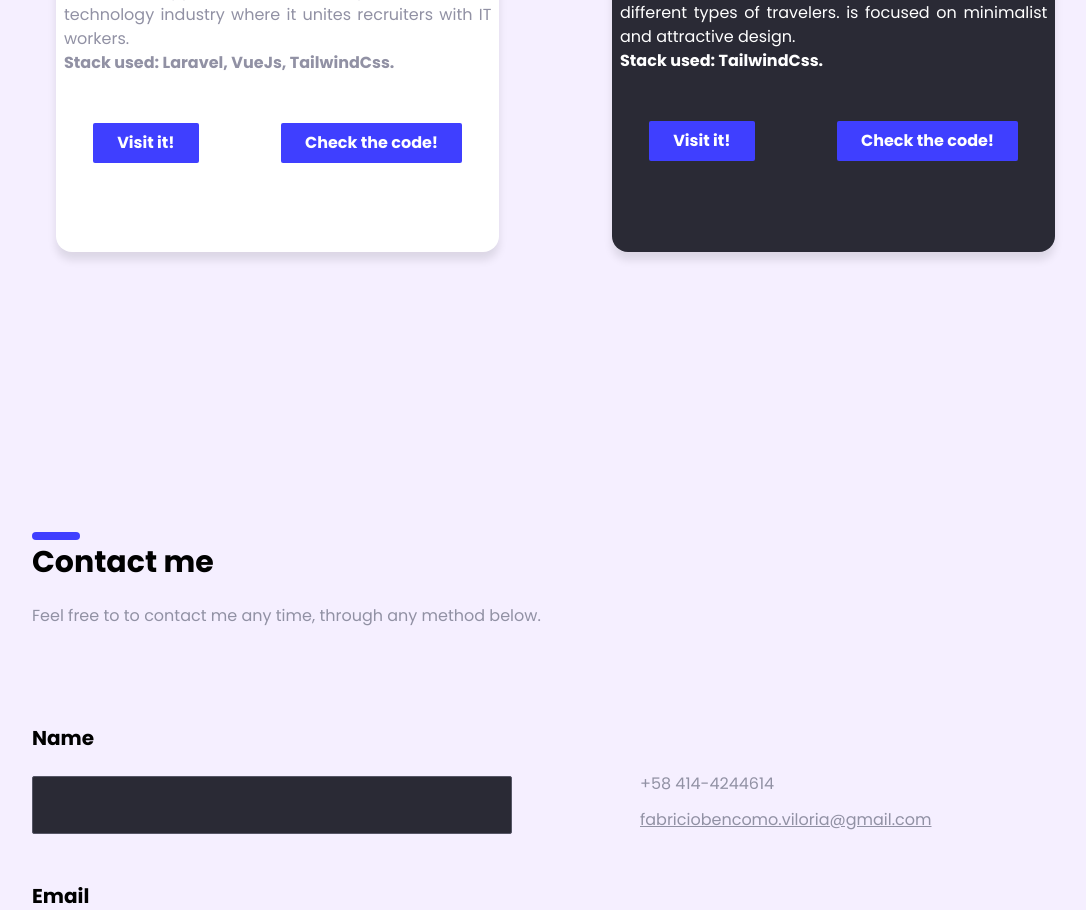
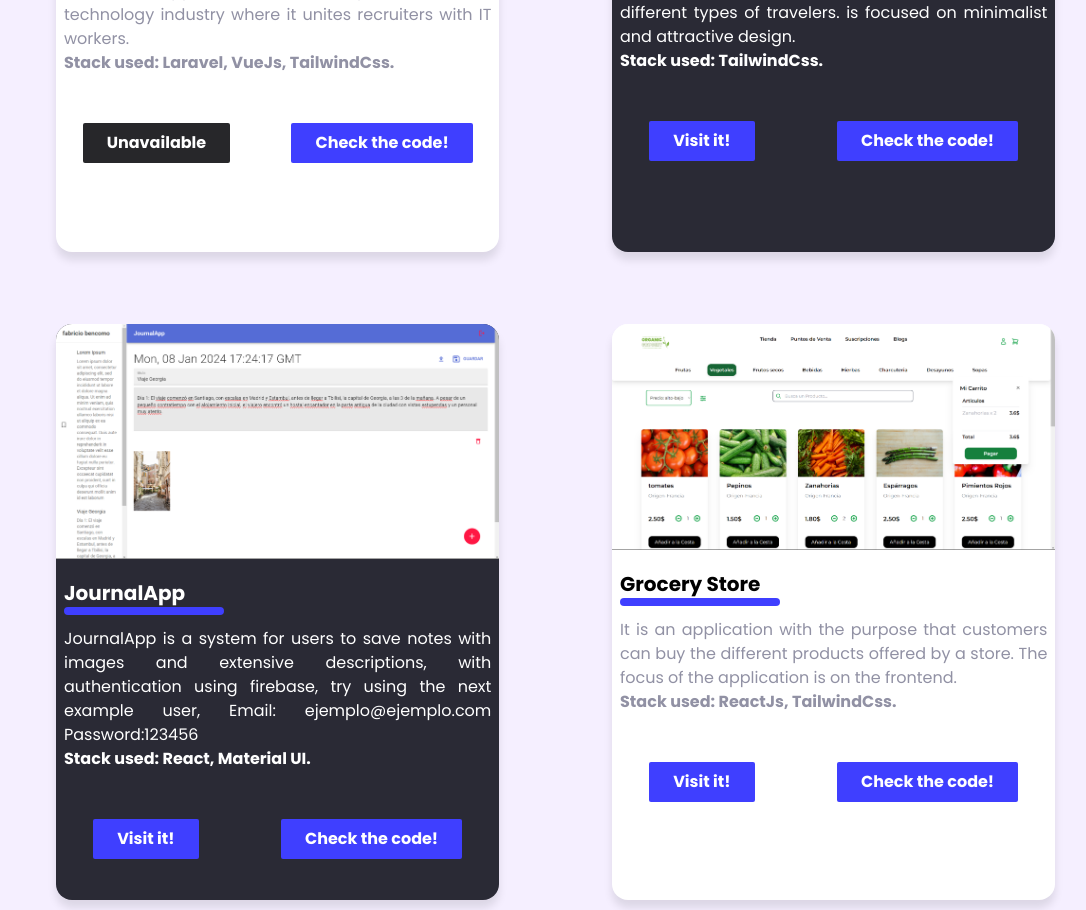
Before and after one commit to fabriciobencomo/Portfolio_2.0, a Vue app: page / in a window 1280 px wide. Shown: the part 4380-5290 px from the top of the page, without its empty margins (64-1150 px from the left). Built offline with nearby package versions, Linux system fonts and the light colour scheme.

Commit message:
nuevos proyectos

```diff
--- a/src/components/Project.vue
+++ b/src/components/Project.vue
@@ -14,7 +14,7 @@
                         <p class="text-white text-justify mt-3">It is a social network that allows its users to share their recipes with the world .What are you waiting for? learn a new recipe or share yours.
                         <br><span class="font-bold">Stack used: Laravel, Bootstrap, Javascript.</span></p>
                         <div class="mt-12 mb-8 flex justify-around space-x-6">
-                            <a href="http://calm-reaches-90714.herokuapp.com" disbabled target="_blank"><button class="px-6 py-2 bg-theme font-bold rounded-sm text-white">Visit it!</button></a>
+                            <a href="#"><button class="px-6 py-2 bg-zinc-800 font-bold rounded-sm text-white cursor-not-allowed">Unavailable</button></a>
                             <a href="https://github.com/fabriciobencomo/ShareRecipes" target="_blank"><button class="px-6 py-2 bg-theme font-bold rounded-sm text-white">Check the code! </button></a>
                         </div>
                     </div>
@@ -42,7 +42,7 @@
                        <p class="text-secondary text-justify mt-3">It is a web application focused on job offers in the technology industry where it unites recruiters with IT workers.
                         <br><span class="font-bold">Stack used: Laravel, VueJs, TailwindCss.</span></p>
                         <div class="mt-12 mb-8 flex justify-around space-x-6">
-                            <a href="http://blooming-hollows-23519.herokuapp.com" disbabled target="_blank"><button class="px-6 py-2 bg-theme font-bold rounded-sm text-white">Visit it!</button></a>
+                            <a><button class="px-6 py-2 bg-zinc-800 font-bold rounded-sm text-white cursor-not-allowed">Unavailable</button></a>
                             <a href="https://github.com/fabriciobencomo/devJobs_Laravel" target="_blank"><button class="px-6 py-2 bg-theme font-bold rounded-sm text-white">Check the code! </button></a>
                         </div>
                     </div>
@@ -58,6 +58,34 @@
                         <div class="mt-12 mb-8 flex justify-around space-x-6">
                              <a href="https://travel-info-page.netlify.app/public/" target="_blank"><button class="px-6 py-2 bg-theme font-bold rounded-sm text-white">Visit it!</button></a>
                              <a href="https://github.com/fabriciobencomo/TravelPage" target="_blank"><button class="px-6 py-2 bg-theme font-bold rounded-sm text-white">Check the code! </button></a>
+                        </div>
+                    </div>
+                </div>
+                <div class="card md:w-10/12 w-72 flex flex-col bg-input">
+                    <div>
+                        <img src="@/assets/sitioWeb5.png" alt="project">
+                    </div>
+                    <div class="mt-5 mx-2">
+                        <p class="text-xl font-bold title-project text-white">JournalApp</p>
+                        <p class="text-justify mt-3 text-white">JournalApp is a system for users to save notes with images and extensive descriptions, with authentication using firebase, try using the next example user, Email: ejemplo@ejemplo.com Password:123456
+                        <br><span class="font-bold">Stack used: React, Material UI.</span></p>
+                        <div class="mt-12 mb-8 flex justify-around space-x-6">
+                             <a href="https://journalapp-fabriciobencomo.netlify.app/#/auth/login" target="_blank"><button class="px-6 py-2 bg-theme font-bold rounded-sm text-white">Visit it!</button></a>
+                             <a href="https://github.com/fabriciobencomo/TravelPage" target="_blank"><button class="px-6 py-2 bg-theme font-bold rounded-sm text-white">Check the code! </button></a>
+                        </div>
+                    </div>
+                </div>
+                <div class="card md:w-10/12 w-72 flex flex-col bg-white">
+                    <div>
+                        <img src="@/assets/sitioWeb2.png" alt="project">
+                    </div>
+                    <div class="mt-5 mx-2">
+                        <p class="text-xl font-bold title-project">Grocery Store</p>
+                       <p class="text-secondary text-justify mt-3">It is an application with the purpose that customers can buy the different products offered by a store. The focus of the application is on the frontend.
+                        <br><span class="font-bold">Stack used: ReactJs, TailwindCss.</span></p>
+                        <div class="mt-12 mb-8 flex justify-around space-x-6">
+                            <a href="https://grocerystorefabriciobencomo.netlify.app" target="_blank"><button class="px-6 py-2 bg-theme font-bold rounded-sm text-white">Visit it!</button></a>
+                            <a href="https://github.com/fabriciobencomo/ShopList" target="_blank"><button class="px-6 py-2 bg-theme font-bold rounded-sm text-white">Check the code! </button></a>
                         </div>
                     </div>
                 </div>
```
Also changed, not shown: src/assets/sitioWeb2.png (added), src/assets/sitioWeb5.png (added).
